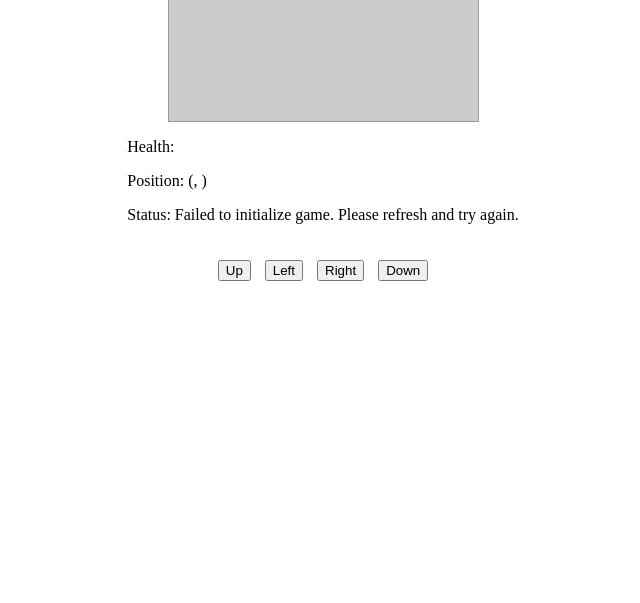
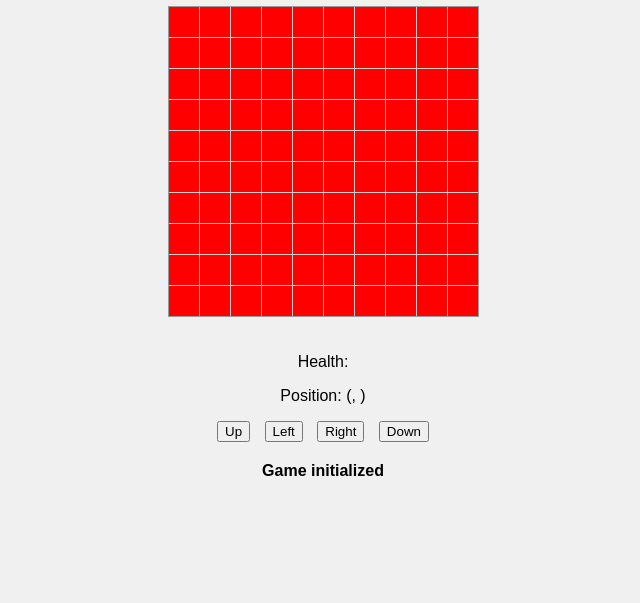
Before and after one commit to GEMS-Gallery/dungeonquaff-01923995a826, a website built with Vite: page frontend/index.html in a window 1280 px wide. Shown: the part 197-800 px from the top of the page, without its empty margins (317-957 px from the left). Built offline with nearby package versions, Linux system fonts and the light colour scheme; what @dfinity/agent would draw is missing.

Commit message:
019239c2-c015-755c-8f46-a1e6975c878c

```diff
--- a/frontend/index.html
+++ b/frontend/index.html
@@ -8,11 +8,11 @@
 </head>
 <body>
     <div id="game-container">
+        <h1>Dungeon Crawler</h1>
         <div id="game-grid"></div>
         <div id="game-info">
             <p>Health: <span id="player-health"></span></p>
             <p>Position: (<span id="player-x"></span>, <span id="player-y"></span>)</p>
-            <p>Status: <span id="status">Initializing...</span></p>
         </div>
         <div id="controls">
             <button id="up">Up</button>
@@ -20,6 +20,7 @@
             <button id="right">Right</button>
             <button id="down">Down</button>
         </div>
+        <div id="status"></div>
     </div>
     <script type="module" src="index.js"></script>
 </body>
--- a/frontend/index.js
+++ b/frontend/index.js
@@ -1,64 +1,42 @@
 import { Actor, HttpAgent } from "@dfinity/agent";
-import { IDL } from "@dfinity/candid";
 
-const isLocalNetwork = window.location.host.includes('localhost') || window.location.host.includes('127.0.0.1');
-const canisterId = isLocalNetwork ? process.env.LOCAL_GAME_CANISTER_ID : process.env.GAME_CANISTER_ID;
+const canisterId = process.env.GAME_CANISTER_ID;
+const host = "https://ic0.app";
 
+const agent = new HttpAgent({ host });
 let gameActor;
 
-// Define the interface for the game canister
+const gameGrid = document.getElementById("game-grid");
+const playerHealth = document.getElementById("player-health");
+const playerX = document.getElementById("player-x");
+const playerY = document.getElementById("player-y");
+const statusElement = document.getElementById("status");
+
 const idlFactory = ({ IDL }) => {
   return IDL.Service({
-    'initGame': IDL.Func([], [], []),
-    'getGameState': IDL.Func([], [IDL.Record({
-      'playerX': IDL.Nat,
-      'playerY': IDL.Nat,
-      'playerHealth': IDL.Nat,
-      'monsters': IDL.Vec(IDL.Tuple(IDL.Nat, IDL.Nat)),
-      'potions': IDL.Vec(IDL.Tuple(IDL.Nat, IDL.Nat))
+    initGame: IDL.Func([], [], []),
+    getGameState: IDL.Func([], [IDL.Record({
+      playerX: IDL.Nat,
+      playerY: IDL.Nat,
+      playerHealth: IDL.Nat,
+      monsters: IDL.Vec(IDL.Tuple(IDL.Nat, IDL.Nat)),
+      potions: IDL.Vec(IDL.Tuple(IDL.Nat, IDL.Nat))
     })], ['query']),
-    'movePlayer': IDL.Func([IDL.Int, IDL.Int], [IDL.Text], [])
+    movePlayer: IDL.Func([IDL.Int, IDL.Int], [IDL.Text], [])
   });
 };
 
 async function initActor() {
-  try {
-    const agent = new HttpAgent({ host: isLocalNetwork ? "http://localhost:8000" : "https://ic0.app" });
-
-    if (isLocalNetwork) {
-      await agent.fetchRootKey();
+  gameActor = Actor.createActor(idlFactory, { agent, canisterId });
 }
-
-    if (!canisterId) {
-      throw new Error("Canister ID not found");
-    }
-
-    gameActor = Actor.createActor(idlFactory, {
-      agent,
-      canisterId,
-    });
-
-    console.log("Actor created successfully");
-  } catch (error) {
-    console.error("Failed to create actor:", error);
-    throw error;
-  }
-}
-
-const gridSize = 10;
-const gridElement = document.getElementById("game-grid");
-const playerHealthElement = document.getElementById("player-health");
-const playerXElement = document.getElementById("player-x");
-const playerYElement = document.getElementById("player-y");
-const statusElement = document.getElementById("status");
 
 async function initGame() {
   setStatus("Initializing game...");
   try {
     await initActor();
     await gameActor.initGame();
+    await updateGameState();
     setStatus("Game initialized");
-    await updateGameState();
   } catch (error) {
     console.error("Failed to initialize game:", error);
     setStatus("Failed to initialize game. Please refresh and try again.");
@@ -66,41 +44,38 @@ async function initGame() {
 }
 
 async function updateGameState() {
-  if (gameActor) {
   try {
-      const gameState = await gameActor.getGameState();
-      renderGrid(gameState);
-      updatePlayerInfo(gameState);
-      setStatus("Game state updated");
+    const state = await gameActor.getGameState();
+    renderGrid(state);
+    updatePlayerInfo(state);
   } catch (error) {
     console.error("Failed to update game state:", error);
     setStatus("Failed to update game state");
   }
 }
-}
 
-function renderGrid(gameState) {
-  gridElement.innerHTML = "";
-  for (let y = 0; y < gridSize; y++) {
-    for (let x = 0; x < gridSize; x++) {
+function renderGrid(state) {
+  gameGrid.innerHTML = "";
+  for (let y = 0; y < 10; y++) {
+    for (let x = 0; x < 10; x++) {
       const cell = document.createElement("div");
       cell.classList.add("cell");
-      if (x === gameState.playerX && y === gameState.playerY) {
+      if (x === state.playerX && y === state.playerY) {
         cell.classList.add("player");
-      } else if (gameState.monsters.some(m => m[0] === x && m[1] === y)) {
+      } else if (state.monsters.some(m => m[0] === x && m[1] === y)) {
         cell.classList.add("monster");
-      } else if (gameState.potions.some(p => p[0] === x && p[1] === y)) {
+      } else if (state.potions.some(p => p[0] === x && p[1] === y)) {
         cell.classList.add("potion");
       }
-      gridElement.appendChild(cell);
+      gameGrid.appendChild(cell);
     }
   }
 }
 
-function updatePlayerInfo(gameState) {
-  playerHealthElement.textContent = gameState.playerHealth;
-  playerXElement.textContent = gameState.playerX;
-  playerYElement.textContent = gameState.playerY;
+function updatePlayerInfo(state) {
+  playerHealth.textContent = state.playerHealth;
+  playerX.textContent = state.playerX;
+  playerY.textContent = state.playerY;
 }
 
 function setStatus(message) {
@@ -108,21 +83,14 @@ function setStatus(message) {
 }
 
 async function movePlayer(dx, dy) {
-  if (gameActor) {
+  setStatus("Moving player...");
   try {
-      setStatus("Moving player...");
     const result = await gameActor.movePlayer(dx, dy);
-      if (result === "Game Over") {
-        setStatus("Game Over!");
-        await initGame();
-      } else {
     await updateGameState();
-        setStatus("Move successful");
-      }
+    setStatus(result);
   } catch (error) {
     console.error("Failed to move player:", error);
     setStatus("Failed to move player");
-    }
   }
 }
 
--- a/frontend/styles.css
+++ b/frontend/styles.css
@@ -1,16 +1,24 @@
+body {
+    font-family: Arial, sans-serif;
+    display: flex;
+    justify-content: center;
+    align-items: center;
+    height: 100vh;
+    margin: 0;
+    background-color: #f0f0f0;
+}
+
 #game-container {
-    display: flex;
-    flex-direction: column;
-    align-items: center;
+    text-align: center;
 }
 
 #game-grid {
-    display: grid;
+    display: inline-grid;
     grid-template-columns: repeat(10, 30px);
-    grid-template-rows: repeat(10, 30px);
-    gap: 1px;
+    grid-gap: 1px;
     background-color: #ccc;
     border: 1px solid #999;
+    margin-bottom: 20px;
 }
 
 .cell {
@@ -19,22 +27,15 @@
     background-color: #fff;
 }
 
-.player {
-    background-color: blue;
+.player { background-color: blue; }
+.monster { background-color: red; }
+.potion { background-color: green; }
+
+#controls button {
+    margin: 0 5px;
 }
 
-.monster {
-    background-color: red;
+#status {
+    margin-top: 20px;
+    font-weight: bold;
 }
-
-.potion {
-    background-color: green;
-}
-
-#controls {
-    margin-top: 20px;
-}
-
-button {
-    margin: 0 5px;
-}
```
Lines whose indentation alone changed are shown as unchanged.
